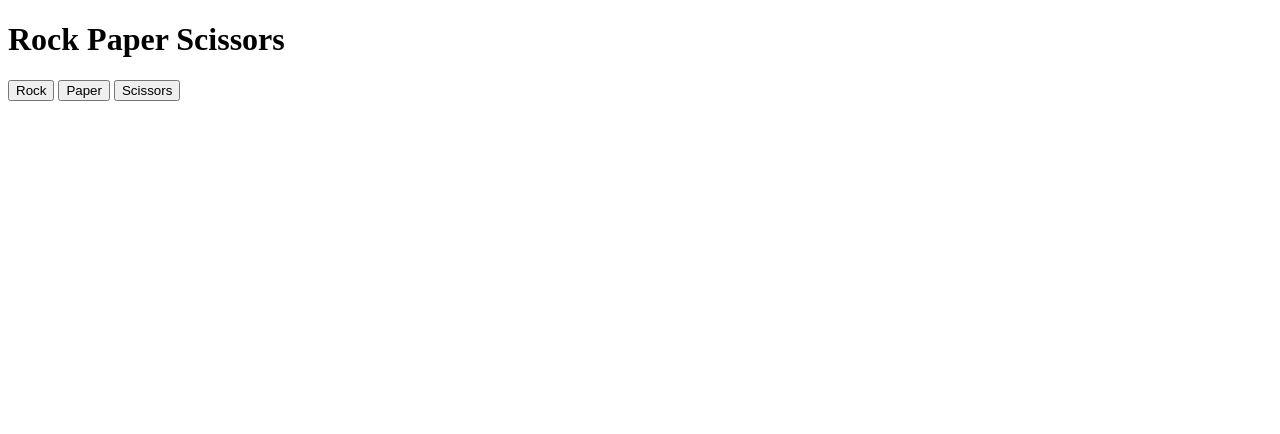
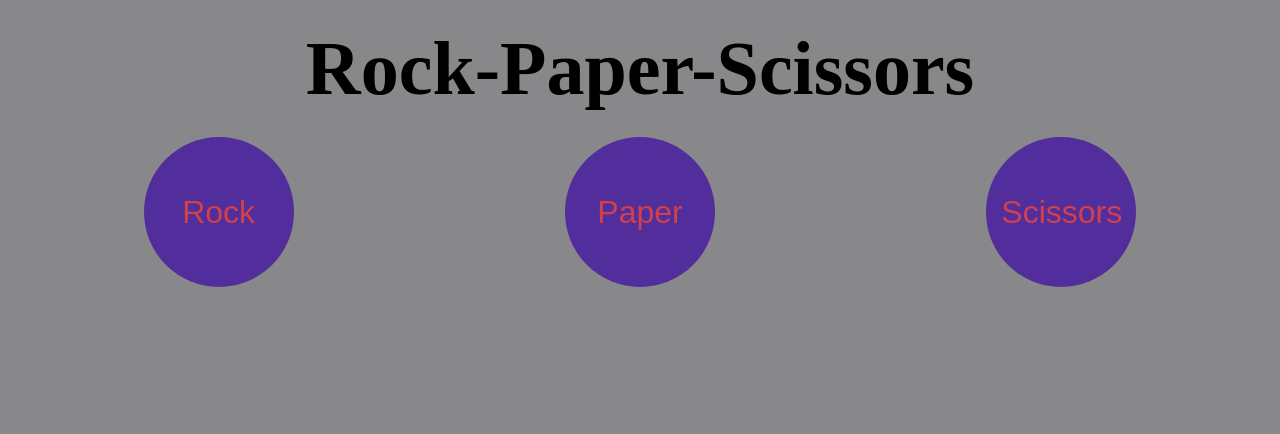
Before and after one commit to RinoCerrone/Rock-Paper-Scissors, a plain HTML site: page index.html in a window 1280 px wide. Drawn offline with Linux system fonts and the light colour scheme.

Commit message:
Add style

```diff
--- a/index.html
+++ b/index.html
@@ -6,18 +6,23 @@
     <meta name="viewport" content="width=device-width, initial-scale=1.0">
     <title>Rock-Paper-Scissors</title>
     <script src="myScript.js" defer></script>
+    <link rel="stylesheet" href="style.css">
 </head>
 <body>
-    <h1>Rock Paper Scissors</h1>
+    <h1>Rock-Paper-Scissors</h1>
+    <div class="buttons">
         <button id="Rock">Rock</button>
         <button id="Paper">Paper</button>
         <button id="Scissors">Scissors</button>
+    </div>
+    <div class="display">
         <div id="round-result"></div>
             <div id="scoreboard">
 		        <p id="player-score"></p>
 		        <p id="computer-score"></p>
 	        </div>
         <div id="game-result"></div>
+    </div>
 
 </body>
 </html>
--- a/myScript.js
+++ b/myScript.js
@@ -38,7 +38,7 @@ function game() {
   });
 
   function updateScore() {
-    document.getElementById("player-score").textContent = `Player: ${player_points}`;
+    document.getElementById("player-score").textContent = `Player: ${player_points}        `;
     document.getElementById("computer-score").textContent = `Computer: ${computer_points}`;
   }
 
--- /dev/null
+++ b/style.css
@@ -0,0 +1,45 @@
+body{
+    background-color: #88878a;
+}
+button{
+    width:150px;
+    height: 150px;
+    padding:20px 15px;
+    border-radius:50%;
+    font-size: 32px;
+    border:0;
+    background-color:#522d9c;
+    color: #d1404c;
+
+}
+h1{
+
+    margin:25px;
+    text-align: center;
+    font-size: 76px;
+}
+.buttons{
+    text-align: center;
+    display:flex;
+    justify-content: space-around;
+    margin-bottom: 80px;
+    font-family: Impact, Haettenschweiler, 'Arial Narrow Bold', sans-serif;
+
+}
+.display{
+    text-align: center;
+
+}
+#round-result,#scoreboard{
+    font-size: 32px;
+    margin:24px;
+    font-family: Verdana, Geneva, Tahoma, sans-serif;
+}
+#scoreboard{
+    display: flex;
+    justify-content: space-around;
+}
+#game-result{
+    font-size: 64px;
+    font-family: Verdana, Geneva, Tahoma, sans-serif;
+}
```
Lines whose indentation alone changed are shown as unchanged.
